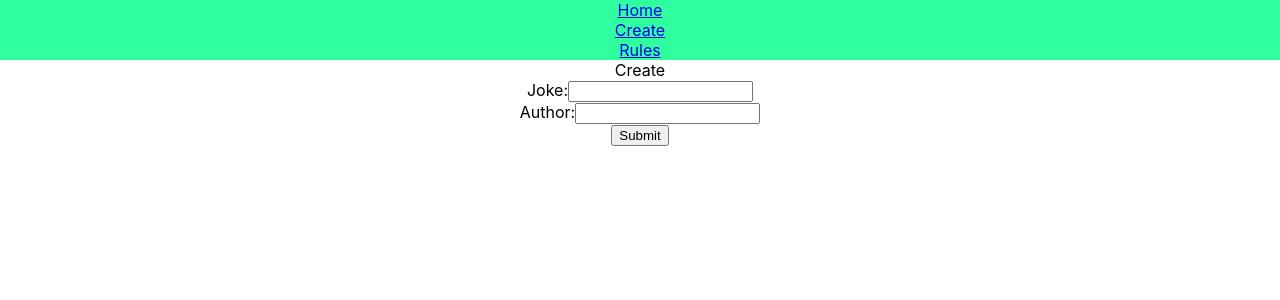
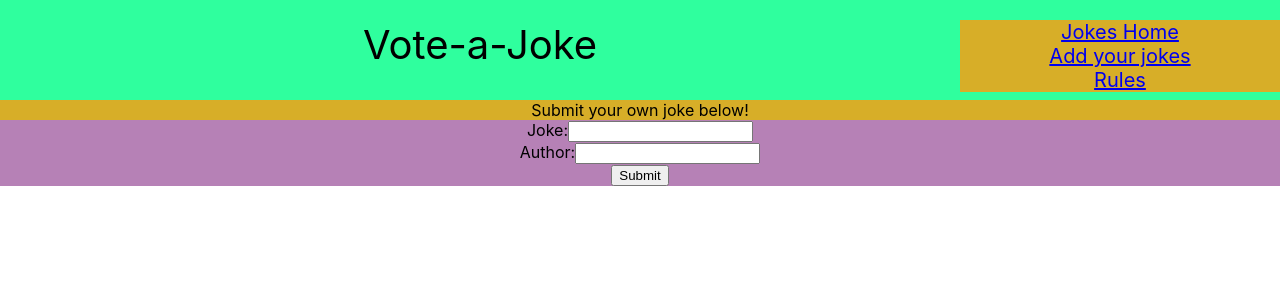
Before and after one commit to michaeljgrieshaber/Code-Jokes, a React (Create React App) app in the folder client/: page /Create in a window 1280 px wide. Shown: the top 300 px of the page. Built offline with nearby package versions, Linux system fonts and the light colour scheme; no server answers.

Commit message:
submit joke brings you home

```diff
--- a/client/src/App.css
+++ b/client/src/App.css
@@ -1,18 +1,52 @@
 .App {
   text-align: center;
+  /* font-family: "Courier New", monospace; */
 }
 
 .home {
   background-color: rgb(215, 174, 40);
 }
 .navbar {
+  display: grid;
+  grid-template-columns: 75% 25%;
+  grid-template-rows: 1fr 1fr 1fr;
+  max-height: 100px;
+
   background-color: rgb(47, 255, 158);
+}
+
+.navTitle {
+  font-size: 40px;
+  grid-row-start: 2;
+}
+
+.navLinks {
+  grid-column-start: 2;
+  grid-row-start: 2;
+  font-size: 20px;
+  background-color: rgb(215, 174, 40);
 }
 
 .jokes {
   border-style: solid;
   margin: 5px;
   background-color: rgb(182, 129, 182);
+}
+
+.createPage {
+  background-color: rgb(215, 174, 40);
+}
+
+.create {
+  background-color: rgb(215, 174, 40);
+}
+
+.form {
+  background-color: rgb(182, 129, 182);
+}
+
+.rules {
+  background-color: rgb(215, 174, 40);
 }
 
 /* .jokesAndAuthor {
@@ -32,7 +66,7 @@
 .buttonMinus {
 }
 
-.App-header {
+/* .App-header {
   background-color: #282c34;
   min-height: 100vh;
   display: flex;
@@ -41,20 +75,20 @@
   justify-content: center;
   font-size: calc(10px + 2vmin);
   color: white;
-}
+} */
 
-.App-link {
+/* .App-link {
   color: #61dafb;
-}
+} */
 
-@keyframes App-logo-spin {
+/* @keyframes App-logo-spin {
   from {
     transform: rotate(0deg);
   }
   to {
     transform: rotate(360deg);
   }
-}
+} */
 
 @media (prefers-reduced-motion: no-preference) {
   .App-logo {
--- a/client/src/Components/Create.jsx
+++ b/client/src/Components/Create.jsx
@@ -2,6 +2,8 @@ import Navbar from "./Navbar";
 import axios from "axios";
 import { useState } from "react";
 import Form from "./Form";
+
+import { useHistory } from "react-router-dom";
 
 const airtableBase = process.env.REACT_APP_AIRTABLE_BASE;
 const airtableKey = process.env.REACT_APP_AIRTABLE_KEY;
@@ -19,6 +21,11 @@ export default function Create() {
   const [author, setAuthor] = useState("");
   const [votes] = useState(0);
 
+  const history = useHistory();
+  function handleHistory() {
+    history.push("/");
+  }
+
   const handleSubmit = async (e) => {
     e.preventDefault();
     const fields = {
@@ -28,20 +35,24 @@ export default function Create() {
     };
 
     await axios.post(URL, { fields }, config);
+    handleHistory();
   };
 
   return (
-    <div>
+    <div className="createPage">
       <Navbar />
-      Create
+      <div className="create">
+        Submit your own joke below!
         <Form
           joke={joke}
           setJoke={setJoke}
           author={author}
           setAuthor={setAuthor}
           handleSubmit={handleSubmit}
+          // handleHistory={handleHistory}
           type={"Submit"}
         />
       </div>
+    </div>
   );
 }
--- a/client/src/Components/Form.jsx
+++ b/client/src/Components/Form.jsx
@@ -1,6 +1,6 @@
 export default function Form(props) {
   return (
-    <form onSubmit={props.handleSubmit}>
+    <form onSubmit={props.handleSubmit} className="form">
       <label>Joke:</label>
       <input
         type="text"
--- a/client/src/Components/Home.jsx
+++ b/client/src/Components/Home.jsx
@@ -30,7 +30,6 @@ export default function Home() {
           return 1;
         }
       });
-      // console.log(array);
       setJokes(jokesArray);
     }
     getJokes();
@@ -67,7 +66,6 @@ export default function Home() {
   return (
     <div className="home">
       <Navbar />
-      Jokes
       <div>
         {jokes.map((joke, id) => {
           return (
--- a/client/src/Components/Navbar.jsx
+++ b/client/src/Components/Navbar.jsx
@@ -3,13 +3,15 @@ import { Link } from "react-router-dom";
 export default function Navbar() {
   return (
     <div className="navbar">
-      <header>
-        <Link to="/">Home</Link>
+      <div className="navTitle">Vote-a-Joke</div>
+      <br />
+      <div className="navLinks">
+        <Link to="/">Jokes Home</Link>
         <br />
-        <Link to="/Create">Create</Link>
+        <Link to="/Create">Add your jokes</Link>
         <br />
         <Link to="/Rules">Rules</Link>
-      </header>
+      </div>
     </div>
   );
 }
--- a/client/src/Components/Rules.jsx
+++ b/client/src/Components/Rules.jsx
@@ -2,7 +2,7 @@ import Navbar from "./Navbar";
 
 export default function Rules() {
   return (
-    <div>
+    <div className="rules">
       <Navbar />
       These are the rules:
       <br />
```
Lines whose indentation alone changed are shown as unchanged.
